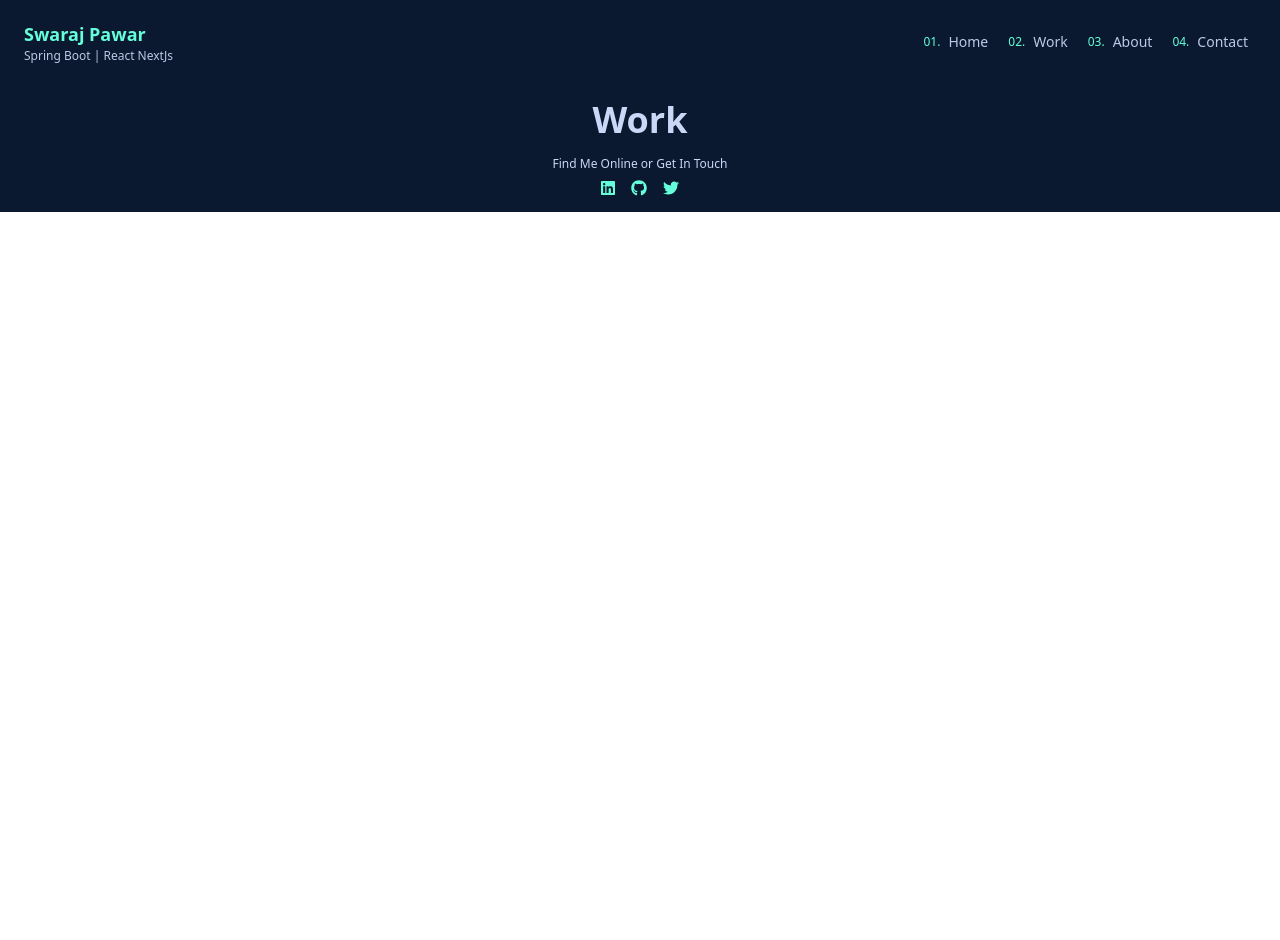
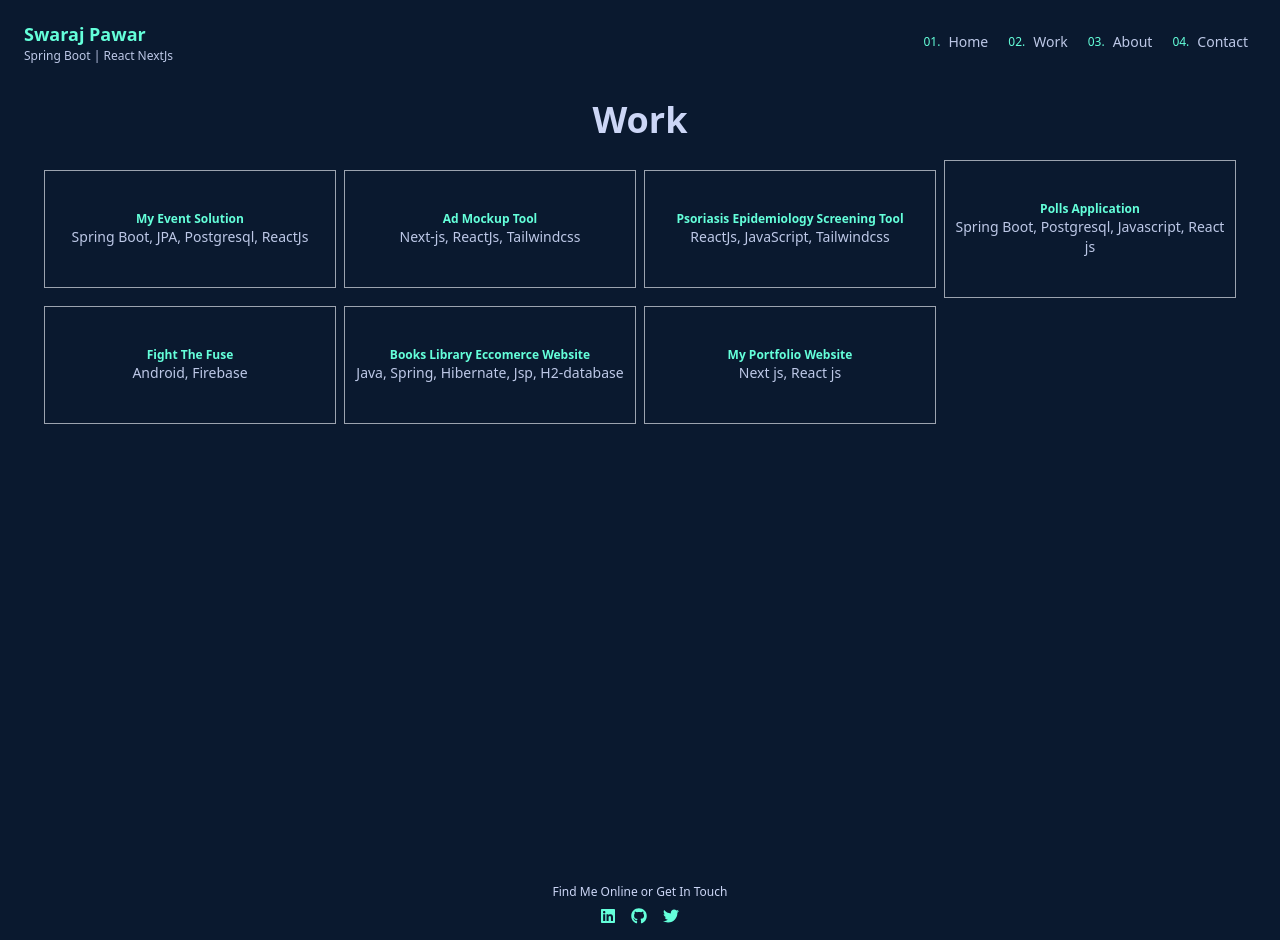
Before and after one commit to swaraj27/swaraj-pawar-nextjs, a Next.js app: page /work in a window 1280 px wide. Before the commit the page ends 800 px from the top, so only its background shows below. Built offline with nearby package versions, Linux system fonts and the light colour scheme.

Commit message:
Added ProjectList  in Work Page

```diff
--- a/pages/work.js
+++ b/pages/work.js
@@ -1,13 +1,81 @@
 import React from 'react'
 import Meta from "../components/Meta"
+import Link from "next/link";
+
+
+const ProjectList = [
+    {
+        title:"My Event Solution",
+        technology:"Spring Boot, JPA, Postgresql, ReactJs",
+        link:"#"
+    },
+
+    {
+        title:"Ad Mockup Tool",
+        technology:"Next-js, ReactJs, Tailwindcss",
+        link:"https://www.virtuallyactual.com/admockup-next/"
+    },
+
+    {
+        title:"Psoriasis Epidemiology Screening Tool",
+        technology:"ReactJs, JavaScript, Tailwindcss ",
+        link:"#"
+    },
+
+    {
+        title:"Polls Application",
+        technology:"Spring Boot, Postgresql, Javascript, React js",
+        link:"#"
+    },
+
+    {
+        title:"Fight The Fuse",
+        technology:"Android, Firebase",
+        link:"#"
+    },
+
+    {
+        title:"Books Library Eccomerce Website",
+        technology:"Java, Spring, Hibernate, Jsp, H2-database",
+        link:"https://github.com/swaraj27/Book_Eccomerce"
+    },
+    {
+        title:"My Portfolio Website",
+        technology:"Next js, React js",
+        link:"https://swaraj-pawar27.netlify.app/"
+    },
+
+]
 
 export const work = () => {
     return (
         <div>
+
+        <div className="h-full md:h-screen">
             <Meta title="Work-Swaraj Pawar"/>
             <p className="text-primaryGray  text-center md:text-4xl text-2xl  font-bold py-4">
                 Work
             </p>
+
+            <div className="flex flex-wrap md:mx-10">
+                {ProjectList.map((data, index)=>{
+                    return(
+                        <div className="flex items-center justify-center w-full md:w-1/4 py-1"
+                        key={index}>
+                            <Link href={data.link}>
+                                <div className="border border-gray-400 w-full mx-1 px-2 py-10 cursor-pointer hover:no-underline text-center">
+                                <p className="text-xs font-semibold text-primaryGreen">{data.title}</p>
+                                <p className="text-sm md:text-sm text-darkGray">
+                                {data.technology}
+                                </p>
+
+                                </div>
+                            </Link>
+                        </div>
+                    )
+                })}
+            </div>
+        </div>
         </div>
     )
 }
```
